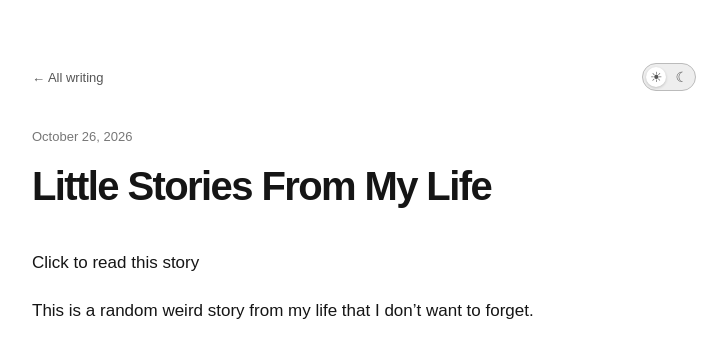
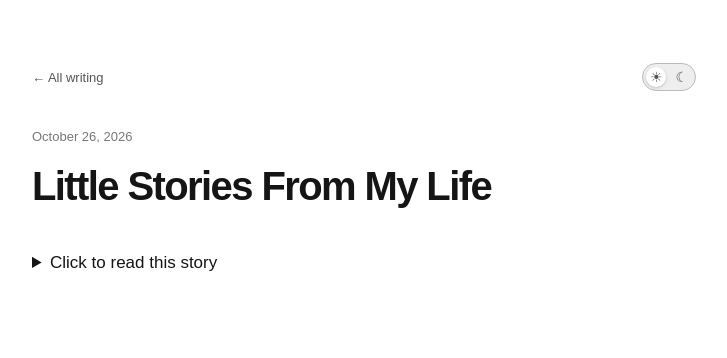
Before and after one commit to anjalisurana-commits/anjalisurana-commits.github.io, a Jekyll site: the page built from _posts/2026-10-26-little-stories-from-my-life.md, in a window 1280 px wide. Shown: the top 358 px of the page, without its empty margins (276-1003 px from the left). Built offline with Jekyll 4.4.1, drawn with Linux system fonts in a browser that asks for light colours.

Commit message:
Update _posts/2026-10-26-little-stories-from-my-life.md (via Pages CMS)

```diff
--- a/_posts/2026-10-26-little-stories-from-my-life.md
+++ b/_posts/2026-10-26-little-stories-from-my-life.md
@@ -2,7 +2,7 @@
 title: Little Stories From My Life
 layout: post
 ---
-Click to read this story
-
-  This is a random weird story from my life
-  that I don't want to forget.
+<details>
+<summary>Click to read this story</summary>
+<p>This is a random weird story from my life that I don't want to forget.</p>
+</details>
```
